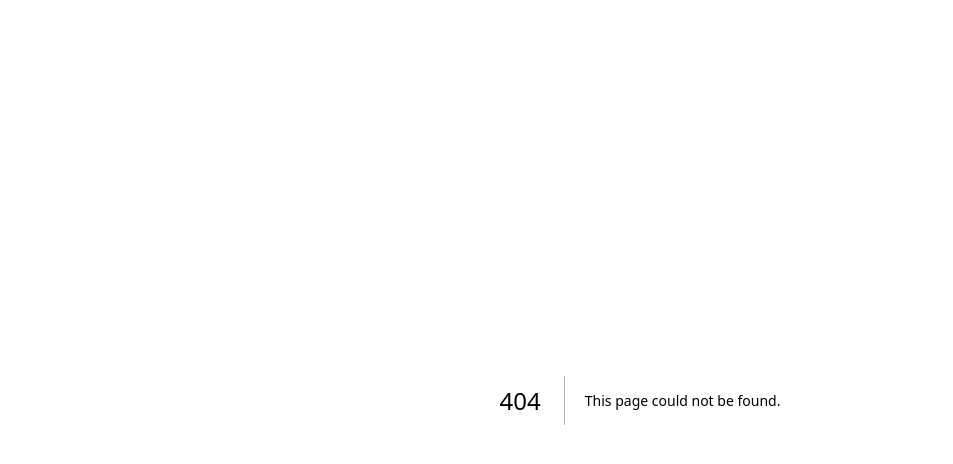
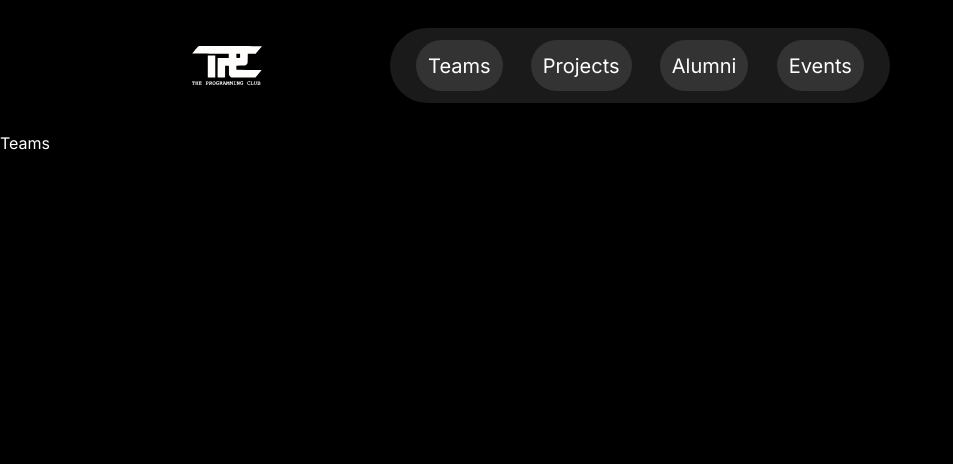
Before and after one commit to parthksingh1/tpc-website_, a Next.js app: page /teams in a window 1280 px wide. Before the commit this address had no page. Shown: the top 464 px of the page, without its empty margins (0-953 px from the left). Built offline with nearby package versions, Linux system fonts and the light colour scheme.

Commit message:
created basic pages and Made navbar work

```diff
--- /dev/null
+++ b/app/alumni/page.tsx
@@ -0,0 +1,13 @@
+import React from 'react'
+import Navbar from '../components/navbar';
+
+const Alumni = () => {
+  return (
+    <div className="flex max-h-screen flex-col  bg-black text-white">
+      <Navbar />
+      <p>Alumni</p>
+    </div>
+  )
+}
+
+export default Alumni;
--- a/app/components/navbar.tsx
+++ b/app/components/navbar.tsx
@@ -1,12 +1,30 @@
 
 import Image from "next/image";
+import { Link } from 'lucide-react';
 
-interface NavMenuProps {
-  items: string[] | undefined;
+interface NavItem {
+  label: string;
+  href: string;
 }
 
-function Navbar({ items }: NavMenuProps) {
-  const defaultItems = ['Teams', 'Projects', 'Alumni','Events'];
+const navigationItems: NavItem[] = [
+  { label: 'Teams', href: '/teams' },
+  { label: 'Projects', href: '/projects' },
+  { label: 'Alumni', href: '/alumni' },
+  { label: 'Events', href: '/events' },
+]
+
+const NavItem = ( { label, href }: NavItem ) => {
+  return (
+    <div className="text-white text-xl p-3 bg-custom-gray-light hover:bg-[#3CFF5B] border-transparent focus:border-transparent rounded-full">
+      <a href={href}>
+        <p>{label}</p>
+      </a>
+    </div>
+  );
+}
+
+function Navbar() {
 
   return (
     <div className="flex justify-center items-center m-[3vh] p-1">
@@ -19,15 +37,10 @@ function Navbar({ items }: NavMenuProps) {
           priority
         />
       </div>
-      <div className="flex items-center ">
+      <div className="flex items-center">
         <nav className="h-[75px] w-[500px] p-3 flex justify-around bg-custom-gray  rounded-full sm:flex hidden">
-          {(items && items.length > 0 ? items : defaultItems).map((item) => (
-            <button
-              key={item}
-              className="text-white text-xl p-3 bg-custom-gray-light hover:bg-[#3CFF5B] border-transparent focus:border-transparent rounded-full"
-            >
-              {item}
-            </button>
+          {navigationItems.map((item) => (
+            <NavItem key={item.label} label={item.label} href={item.href} />
           ))}
         </nav>
         <div className="sm:hidden cursor-pointer absolute right-2 m-8 p-2">
--- /dev/null
+++ b/app/events/page.tsx
@@ -0,0 +1,13 @@
+import React from 'react'
+import Navbar from '../components/navbar';
+
+const Events = () => {
+  return (
+    <div className="flex max-h-screen flex-col  bg-black text-white">
+      <Navbar />
+      <p>Events</p>
+    </div>
+  )
+}
+
+export default Events;
--- a/app/page.tsx
+++ b/app/page.tsx
@@ -6,9 +6,7 @@ import FourthComponent from "./components/fourthcomponent_home";
 export default function Home() {
   return (
     <div className="flex max-h-screen flex-col  bg-black text-white">
-
-        <Navbar items={[]} />
-
+      <Navbar />
       <div>
         <Firstcomponent />
       </div>
--- /dev/null
+++ b/app/projects/page.tsx
@@ -0,0 +1,13 @@
+import React from 'react'
+import Navbar from '../components/navbar';
+
+const Projects = () => {
+  return (
+    <div className="flex max-h-screen flex-col  bg-black text-white">
+      <Navbar />
+       <p>Projects</p>
+    </div>
+  )
+}
+
+export default Projects;
--- /dev/null
+++ b/app/teams/page.tsx
@@ -0,0 +1,13 @@
+import React from 'react'
+import Navbar from '../components/navbar';
+
+const Teams = () => {
+  return (
+    <div className="flex max-h-screen flex-col  bg-black text-white">
+      <Navbar />
+      <p>Teams</p>
+    </div>
+  )
+}
+
+export default Teams;
```
